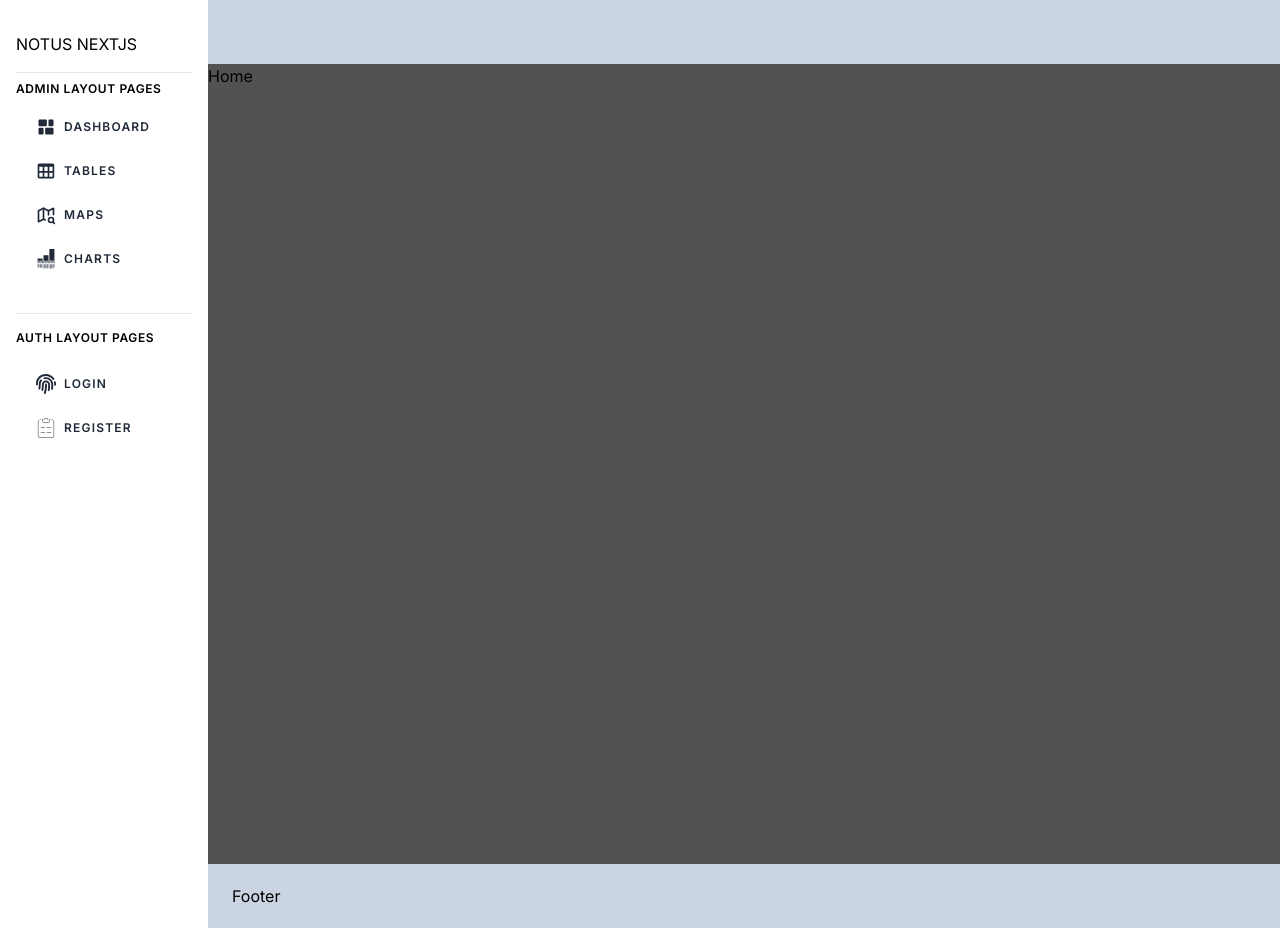
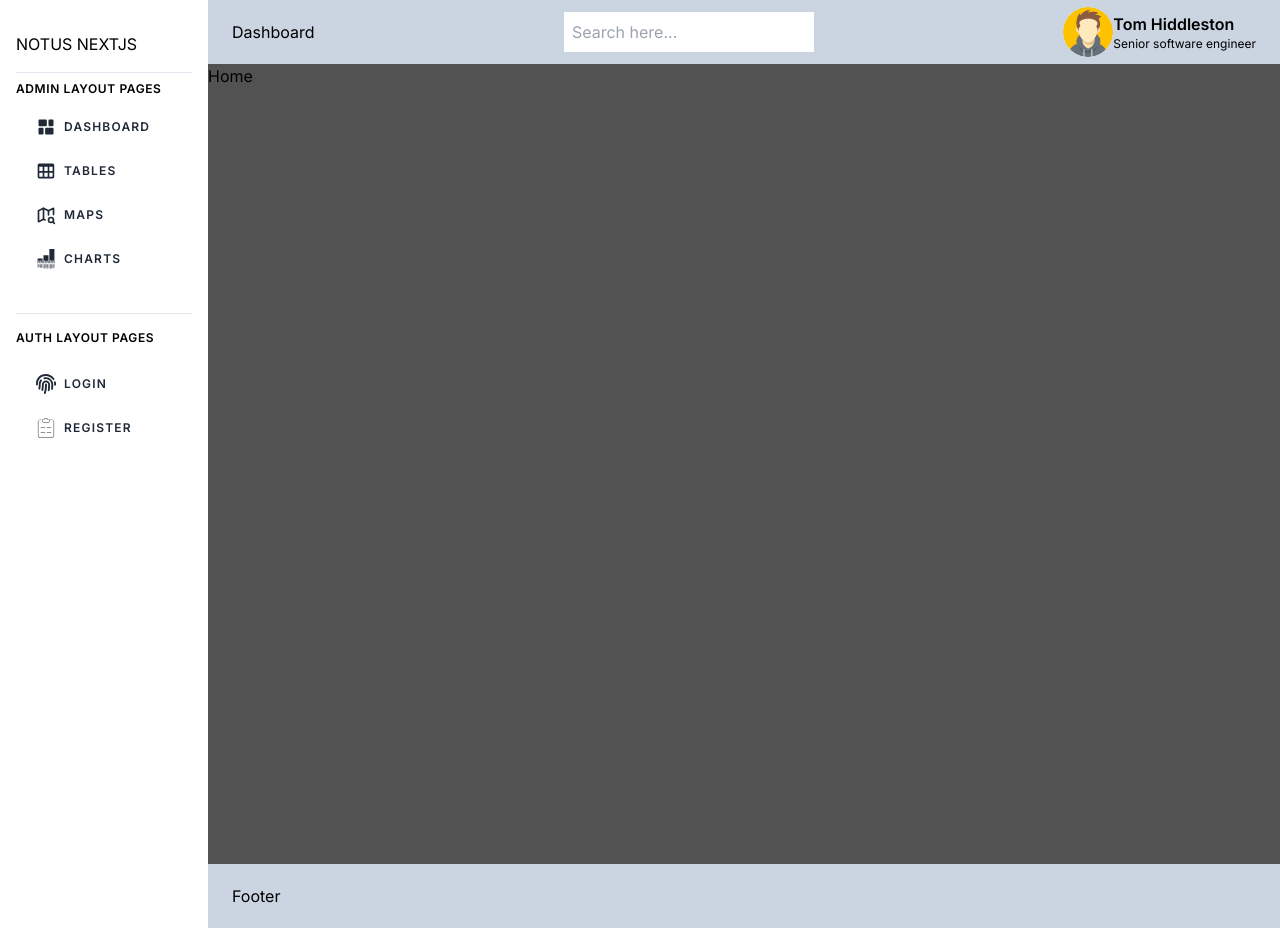
Before and after one commit to AGMNITHISH/dashboard, a Next.js app: page / in a window 1280 px wide. Built offline with nearby package versions, Linux system fonts and the light colour scheme.

Commit message:
responive header

```diff
--- a/components/Header.tsx
+++ b/components/Header.tsx
@@ -1,24 +1,23 @@
 "use client";
-import React, { useState } from "react";
+import React, { ChangeEvent, useState } from "react";
+import Image from "next/image";
 import { HiMenuAlt1 } from "react-icons/hi";
 import { CgClose } from "react-icons/cg";
-import navList from "@/config/navConfig";
 import Sidebar from "./Sidebar";
+import InputWithIcon from "@/libs/InputWithIcon";
 
 const Header: React.FC = () => {
   const [sidebarCollapse, setSidebarCollapse] = useState<boolean>(true);
+  const [searchInput, setSearchInput] = useState<string>("");
+
+  const handleChange = (event: ChangeEvent<HTMLInputElement>) => {
+    setSearchInput(event.target.value);
+  };
+
   return (
     <div className="flex items-center h-16 px-6 bg-slate-300">
-      <div className="block md:hidden">
-        {sidebarCollapse ? (
-          <HiMenuAlt1
-            className="text-2xl cursor-pointer hover:text-black"
-            onClick={() => setSidebarCollapse(!sidebarCollapse)}
-          />
-        ) : (
-          <div>NOTUS NEXTJS</div>
-        )}
-      </div>
+      {/* small device header start */}
+
       {!sidebarCollapse && (
         <>
           <div className="bg-white min-h-screen w-full absolute top-5 left-2 p-4">
@@ -36,6 +35,51 @@ const Header: React.FC = () => {
           </div>
         </>
       )}
+
+      {/* small device header end */}
+
+      {/* large(md to xl) screen header start */}
+      <div className="flex justify-between items-center w-full">
+        <div className="block md:hidden">
+          {sidebarCollapse && (
+            <HiMenuAlt1
+              className="text-2xl cursor-pointer hover:text-black"
+              onClick={() => setSidebarCollapse(!sidebarCollapse)}
+            />
+          )}
+        </div>
+        <div className="hidden md:block">Dashboard</div>
+        <div>
+          <InputWithIcon
+            name="nav-search"
+            value={searchInput}
+            onChange={handleChange}
+            placeholder="Search here..."
+          />
+        </div>
+        <div>
+          <div className="flex flex-row items-center">
+            <Image
+              src="/nav-avatar.png"
+              width={50}
+              height={50}
+              quality={100}
+              alt="Picture of the author"
+              className="rounded-full"
+            />
+            <div className="flex flex-col">
+              <span className="hidden xl:block text-black font-semibold">
+                Tom Hiddleston
+              </span>
+              <span className="hidden xl:block text-xs text-black">
+                Senior software engineer
+              </span>
+            </div>
+          </div>
+        </div>
+      </div>
+
+      {/* large(md to xl) screen header end */}
     </div>
   );
 };
--- /dev/null
+++ b/libs/InputWithIcon.tsx
@@ -0,0 +1,22 @@
+import React from "react";
+import { inputwithIcon } from "./appInterface";
+
+const InputWithIcon: React.FC<inputwithIcon> = ({
+  placeholder,
+  value,
+  onChange,
+}) => {
+  return (
+    <div className="flex ">
+      <input
+        type="text"
+        className="px-2 py-2 border shadow-md w-60 border-gray-800 rounded-md focus:outline-none text-base font-light"
+        placeholder={placeholder}
+        value={value || ""}
+        onChange={onChange}
+      />
+    </div>
+  );
+};
+
+export default InputWithIcon;
--- /dev/null
+++ b/libs/appInterface.ts
@@ -0,0 +1,8 @@
+import { ChangeEvent } from "react";
+
+export interface inputwithIcon {
+  placeholder: string;
+  name: string;
+  value?: string | null | undefined;
+  onChange?: (event: ChangeEvent<HTMLInputElement>) => void;
+}
```
Also changed, not shown: public/nav-avatar.png (added).
